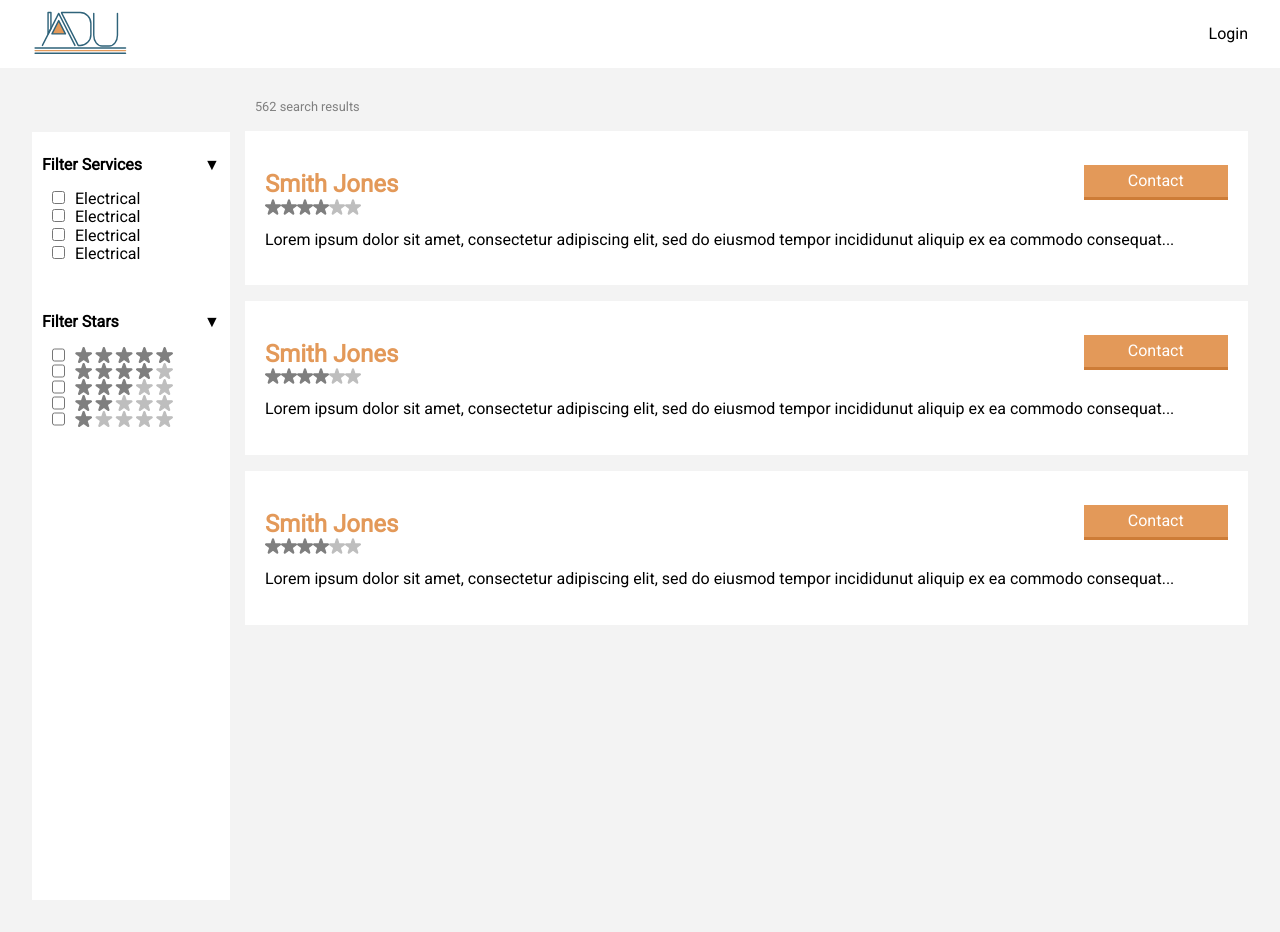
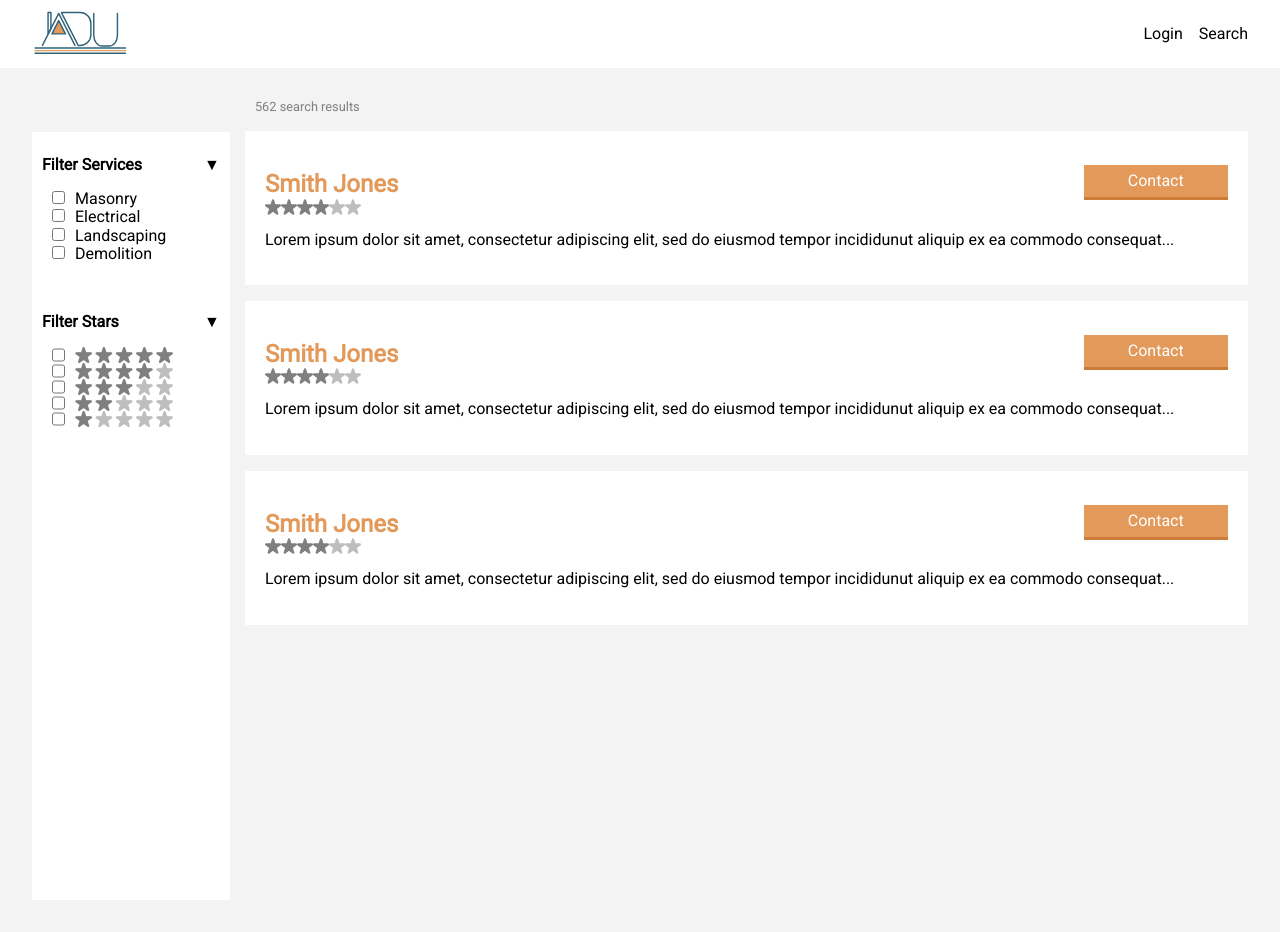
Before and after one commit to SeedyROM/adu-hack, a Django app: page /connections/search/ in a window 1280 px wide. Run offline with Django 3.2, Linux system fonts and the light colour scheme; data comes from the database, SQL or seed files in the repository; both versions use the stored data as it was after the commit.

Commit message:
Adding dynamic services for search and mocking up other things

```diff
--- a/client/static/css/style.css
+++ b/client/static/css/style.css
@@ -20,6 +20,10 @@ nav {
   align-items: center; }
   nav .logo {
     height: 3em; }
+  nav ul {
+    display: flex; }
+    nav ul > li {
+      margin-left: 1em; }
 
 .jumbo {
   height: 60vh;
--- a/client/static/css/style.scss
+++ b/client/static/css/style.scss
@@ -23,6 +23,14 @@ nav {
   align-items: center;
   .logo {
     height: 3em;
+  }
+
+  ul {
+    display: flex;
+
+    & > li {
+      margin-left: 1em;
+    }
   }
 }
 
--- a/connections/models.py
+++ b/connections/models.py
@@ -13,10 +13,9 @@ class Service(UUIDModel):
     name = models.CharField(max_length=256, unique=True)
     description = models.TextField()
 
-    @property
     @staticmethod
-    def top_5(self):
-        return self.objects.all()[:5]
+    def top_5():
+        return Service.objects.all()[:5]
 
     def __str__(self):
         return self.name
--- a/connections/views.py
+++ b/connections/views.py
@@ -5,8 +5,11 @@ from connections.models import Service
 
 def mock_search(request):
     contractors = ContractorInformation.objects.all()
-    services = Service.top_5
+    popular_services = Service.top_5()
+
+    print(popular_services)
 
     return render(request, 'connections/search.html', {
+        'services': popular_services,
         'contractors': contractors,
     })
--- a/templates/connections/search.html
+++ b/templates/connections/search.html
@@ -4,13 +4,12 @@
 {% block content %}
 <div class="mainContent listPage">
     <aside class="sidebar">
-        <div>
+        <div class="services">
             <h2 class="expand">Filter Services</h2>
             <ul>
-                <li><input type="checkbox" name="Electrical">Electrical</li>
-                <li><input type="checkbox" name="Electrical">Electrical</li>
-                <li><input type="checkbox" name="Electrical">Electrical</li>
-                <li><input type="checkbox" name="Electrical">Electrical</li>
+                {% for service in services %}
+                    <li><input type="checkbox" value="{{ service.name }}">{{ service.name }}</li>
+                {% endfor %}
             </ul>
         </div>
         <div>
--- a/templates/partials/_navbar.html
+++ b/templates/partials/_navbar.html
@@ -1,7 +1,8 @@
 {% load static %}
 <nav>
-    <a href="#"><img class="logo" src="{% static 'imgs/logo.svg' %}"></a>
+    <a href="/"><img class="logo" src="{% static 'imgs/logo.svg' %}"></a>
     <ul>
         <li><a href="#">Login</a></li>
+        <li><a href="/connections/search">Search</a></li>
     </ul>
 </nav>
```
Also changed, not shown: db.sqlite3.
